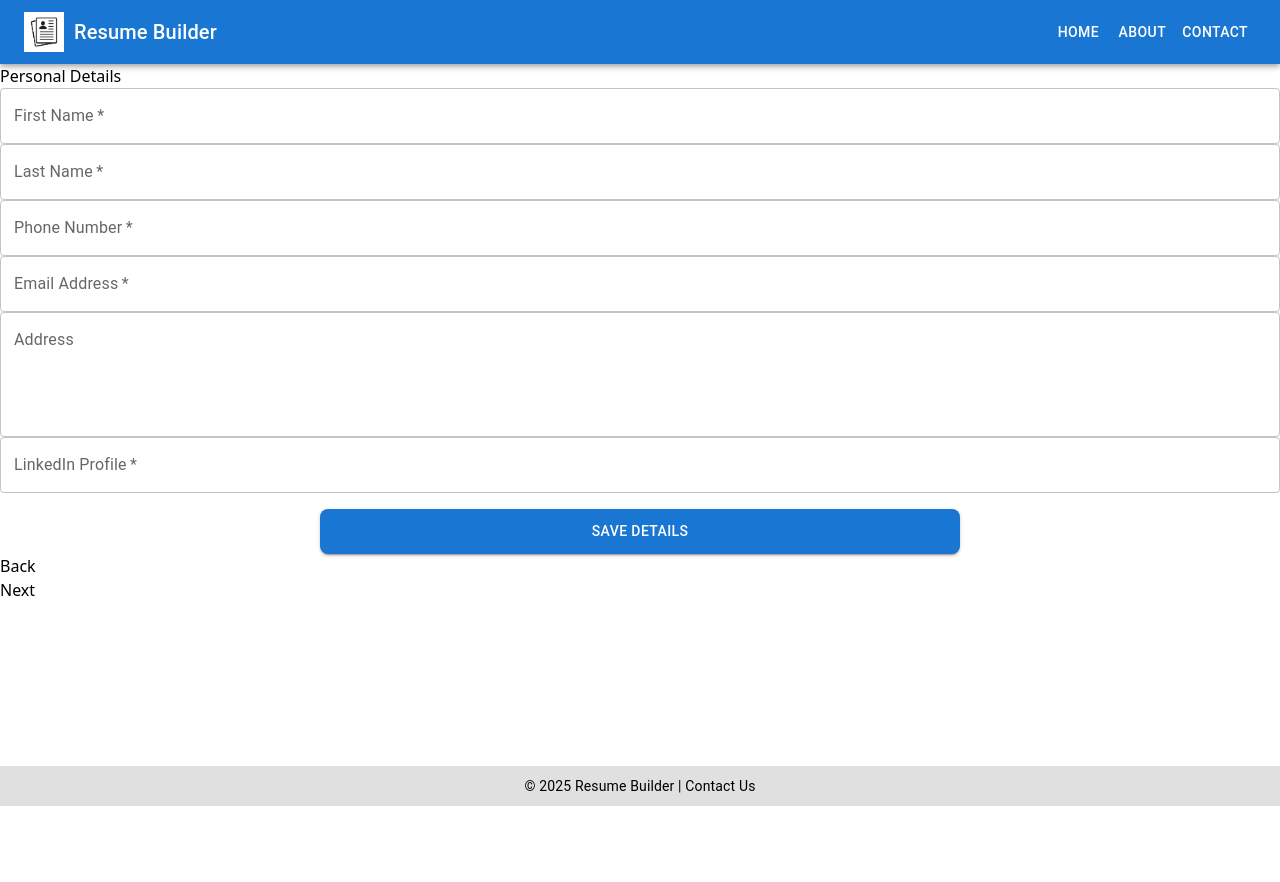
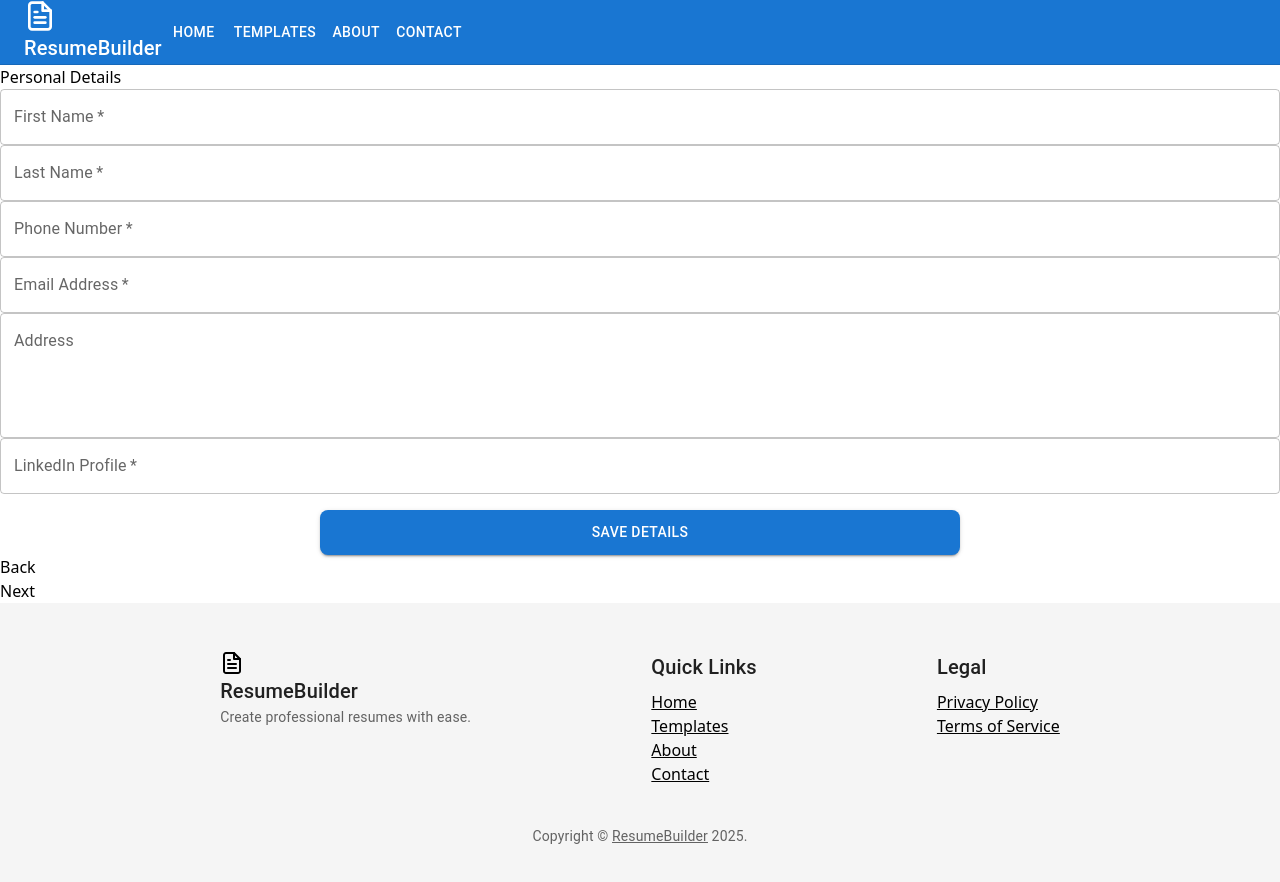
Before and after one commit to vishrut03/Resume-Builder, a React (Vite) app in the folder frontend/: page / in a window 1280 px wide. Shown: the top 882 px of the page. Before the commit the page ends 806 px from the top, so only its background shows below. Built offline with nearby package versions, Linux system fonts and the light colour scheme.

Commit message:
Slight modification in Header Footer

```diff
--- a/frontend/src/pages/Footer/Footer.jsx
+++ b/frontend/src/pages/Footer/Footer.jsx
@@ -1,20 +1,70 @@
 import React from "react"
-import { Box, Typography } from "@mui/material"
+import { Box, Typography, Link, Container, Grid2 } from "@mui/material"
+import Logo from '../Logo/Logo'
 
 const Footer = () => {
   return (
     <Box
       component="footer"
       sx={{
-        mt: "auto", // Push the footer to the bottom
-        width: "100%", // Span the full width of the page
-        textAlign: "center", // Center-align text
-        backgroundColor: "#e0e0e0", // Light gray background
-        color: "#000000", // Black text
-        padding: "10px 0", // Padding for aesthetics
+        backgroundColor: (theme) => theme.palette.grey[100],
+        p: 6,
+        mt: "auto",
       }}
     >
-      <Typography variant="body2">© 2025 Resume Builder | Contact Us</Typography>
+      <Container maxWidth="lg">
+        <Grid2 container spacing={4} justifyContent="space-evenly">
+          <Grid2 item xs={12} sm={4}>
+            <Box className="flex items-center mb-4">
+              <Logo size={24} />
+              <Typography variant="h6" color="text.primary" className="ml-2">
+                ResumeBuilder
+              </Typography>
+            </Box>
+            <Typography variant="body2" color="text.secondary">
+              Create professional resumes with ease.
+            </Typography>
+          </Grid2>
+          <Grid2 item xs={6} sm={4}>
+            <Typography variant="h6" color="text.primary" gutterBottom>
+              Quick Links
+            </Typography>
+            <Link href="#" color="inherit" display="block">
+              Home
+            </Link>
+            <Link href="#" color="inherit" display="block">
+              Templates
+            </Link>
+            <Link href="#" color="inherit" display="block">
+              About
+            </Link>
+            <Link href="#" color="inherit" display="block">
+              Contact
+            </Link>
+          </Grid2>
+          <Grid2 item xs={6} sm={4}>
+            <Typography variant="h6" color="text.primary" gutterBottom>
+              Legal
+            </Typography>
+            <Link href="#" color="inherit" display="block">
+              Privacy Policy
+            </Link>
+            <Link href="#" color="inherit" display="block">
+              Terms of Service
+            </Link>
+          </Grid2>
+        </Grid2>
+        <Box mt={5}>
+          <Typography variant="body2" color="text.secondary" align="center">
+            {"Copyright © "}
+            <Link color="inherit" href="https://resumebuilder.com/">
+              ResumeBuilder
+            </Link>{" "}
+            {new Date().getFullYear()}
+            {"."}
+          </Typography>
+        </Box>
+      </Container>
     </Box>
   )
 }
--- /dev/null
+++ b/frontend/src/pages/Logo/Logo.jsx
@@ -0,0 +1,19 @@
+import React from "react"
+
+const Logo = ({ size = 40, color = "currentColor" }) => (
+  <svg width={size} height={size} viewBox="0 0 24 24" fill="none" xmlns="http://www.w3.org/2000/svg">
+    <path
+      d="M14 2H6C5.46957 2 4.96086 2.21071 4.58579 2.58579C4.21071 2.96086 4 3.46957 4 4V20C4 20.5304 4.21071 21.0391 4.58579 21.4142C4.96086 21.7893 5.46957 22 6 22H18C18.5304 22 19.0391 21.7893 19.4142 21.4142C19.7893 21.0391 20 20.5304 20 20V8L14 2Z"
+      stroke={color}
+      strokeWidth="2"
+      strokeLinecap="round"
+      strokeLinejoin="round"
+    />
+    <path d="M14 2V8H20" stroke={color} strokeWidth="2" strokeLinecap="round" strokeLinejoin="round" />
+    <path d="M16 13H8" stroke={color} strokeWidth="2" strokeLinecap="round" strokeLinejoin="round" />
+    <path d="M16 17H8" stroke={color} strokeWidth="2" strokeLinecap="round" strokeLinejoin="round" />
+    <path d="M10 9H9H8" stroke={color} strokeWidth="2" strokeLinecap="round" strokeLinejoin="round" />
+  </svg>
+)
+
+export default Logo
--- a/frontend/src/pages/Navbar/Header.jsx
+++ b/frontend/src/pages/Navbar/Header.jsx
@@ -11,18 +11,18 @@ import {
   ListItem,
   ListItemText,
   ListItemButton,
+  useMediaQuery,
+  useTheme,
 } from "@mui/material"
 import MenuIcon from "@mui/icons-material/Menu"
 import { styled } from "@mui/material/styles"
+import Logo from '../Logo/Logo'
 
 const StyledAppBar = styled(AppBar)(({ theme }) => ({
   backgroundColor: theme.palette.primary.main,
+  boxShadow: "none",
+  borderBottom: `1px solid ${theme.palette.divider}`,
 }))
-
-const LogoImage = styled("img")({
-  height: "40px",
-  marginRight: "10px",
-})
 
 const DrawerList = styled(List)({
   width: 250,
@@ -30,6 +30,8 @@ const DrawerList = styled(List)({
 
 export default function Header() {
   const [drawerOpen, setDrawerOpen] = useState(false)
+  const theme = useTheme()
+  const isMobile = useMediaQuery(theme.breakpoints.down("sm"))
 
   const toggleDrawer = (open) => (event) => {
     if (event.type === "keydown" && (event.key === "Tab" || event.key === "Shift")) {
@@ -38,7 +40,7 @@ export default function Header() {
     setDrawerOpen(open)
   }
 
-  const menuItems = ["Home", "About", "Contact"]
+  const menuItems = ["Home", "Templates", "About", "Contact"]
 
   const list = () => (
     <DrawerList role="presentation" onClick={toggleDrawer(false)} onKeyDown={toggleDrawer(false)}>
@@ -55,33 +57,29 @@ export default function Header() {
   return (
     <>
       <StyledAppBar position="static">
-        <Toolbar>
-          <IconButton
-            size="large"
-            edge="start"
-            color="inherit"
-            aria-label="menu"
-            onClick={toggleDrawer(true)}
-            sx={{ mr: 2, display: { sm: "none" } }}
-          >
-            <MenuIcon />
-          </IconButton>
-          <Box sx={{ display: "flex", alignItems: "center", flexGrow: 1 }}>
-            <LogoImage src='../resumepic.png' alt="Logo" />
-            <Typography variant="h6" component="div">
-              Resume Builder
+        <Toolbar className="flex justify-between items-center px-4 py-2">
+          <Box className="flex items-center">
+            <Logo size={32} color={theme.palette.primary.contrastText} />
+            <Typography variant="h6" component="div" className="ml-2 font-bold">
+              ResumeBuilder
             </Typography>
           </Box>
-          <Box sx={{ display: { xs: "none", sm: "block" } }}>
-            {menuItems.map((item) => (
-              <Button key={item} color="inherit">
-                {item}
-              </Button>
-            ))}
-          </Box>
+          {isMobile ? (
+            <IconButton size="large" edge="end" color="inherit" aria-label="menu" onClick={toggleDrawer(true)}>
+              <MenuIcon />
+            </IconButton>
+          ) : (
+            <Box>
+              {menuItems.map((item) => (
+                <Button key={item} color="inherit" className="mx-2">
+                  {item}
+                </Button>
+              ))}
+            </Box>
+          )}
         </Toolbar>
       </StyledAppBar>
-      <Drawer anchor="left" open={drawerOpen} onClose={toggleDrawer(false)}>
+      <Drawer anchor="right" open={drawerOpen} onClose={toggleDrawer(false)}>
         {list()}
       </Drawer>
     </>
```
